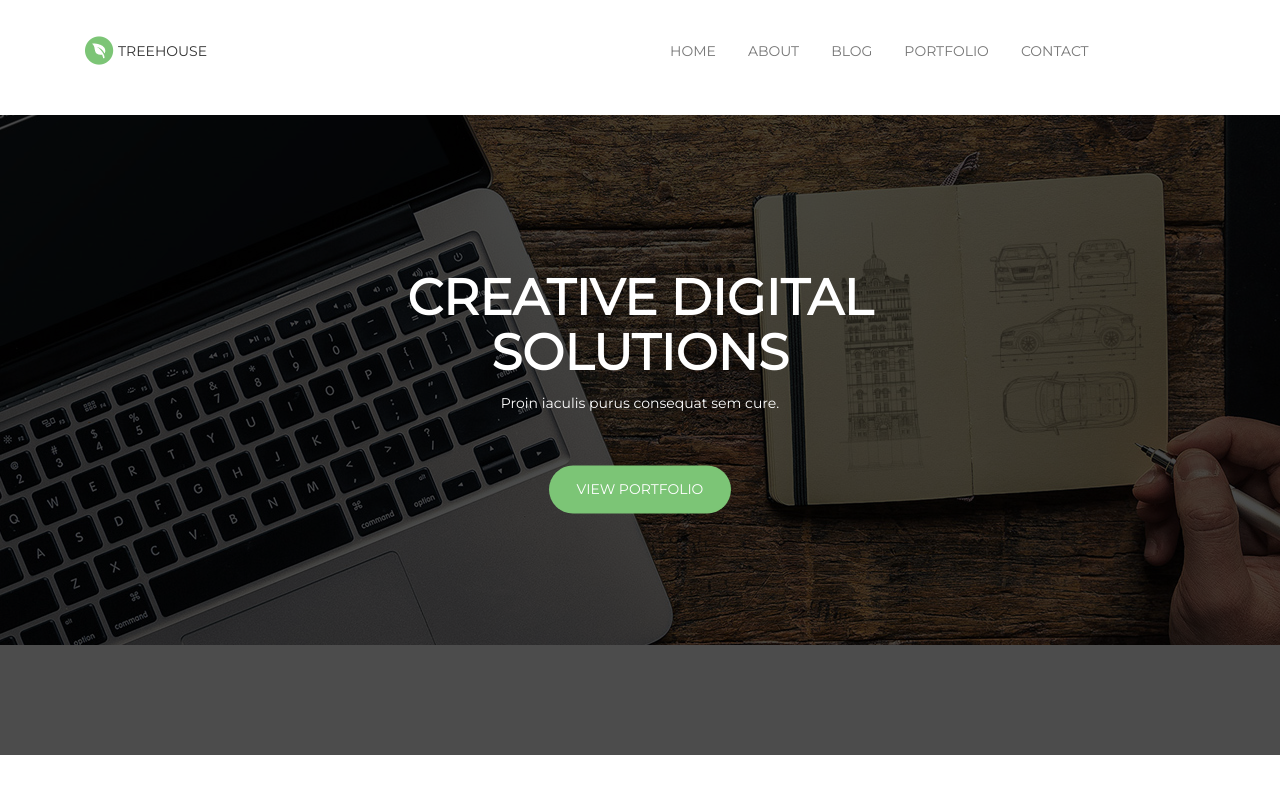
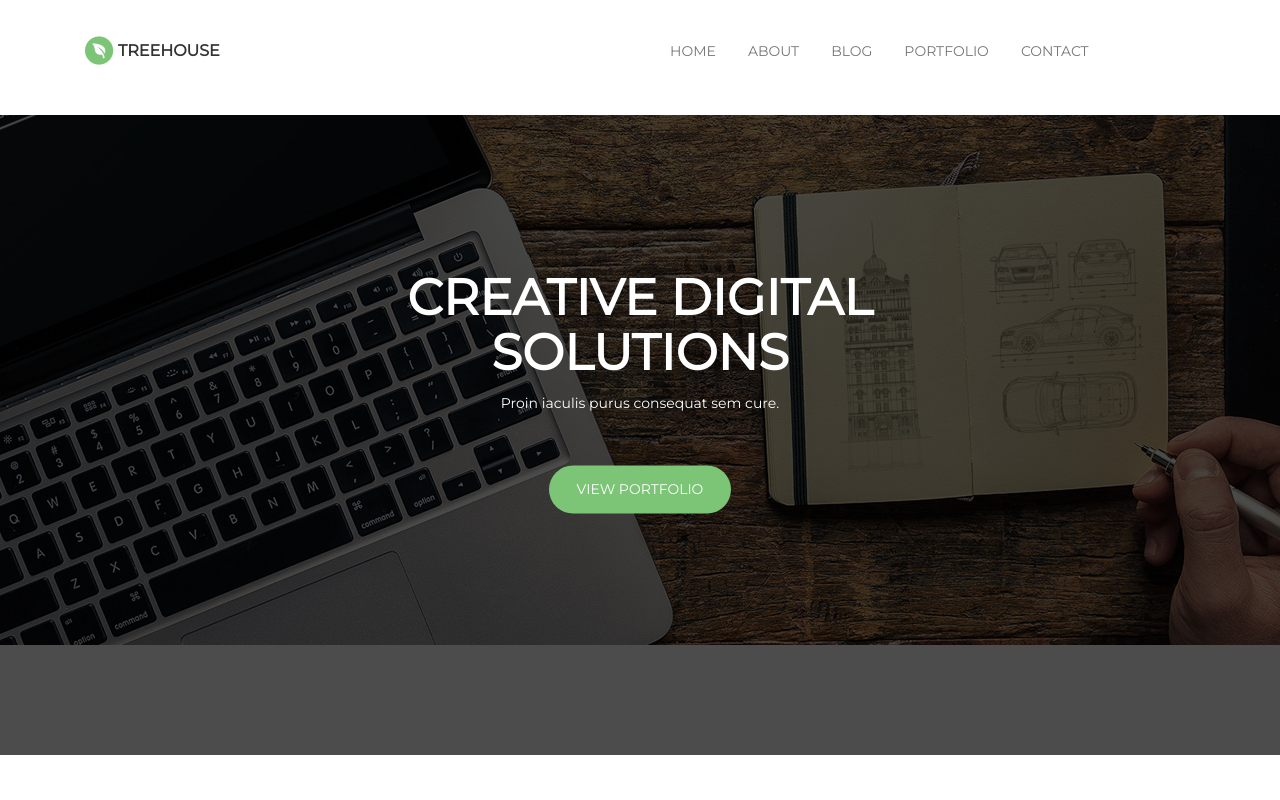
Before and after one commit to ASHridoy/bootstrap-second-treehouse, a plain HTML site: page index.html in a window 1280 px wide. Shown: the top 800 px of the page. Drawn offline with nearby package versions, Linux system fonts and the light colour scheme.

Commit message:
Update style.css

```diff
--- a/css/style.css
+++ b/css/style.css
@@ -14,9 +14,10 @@ body{
 }
 #header h1{
 	text-transform: uppercase;
-    font-size: 14px;
+    font-size: 16px;
     padding-left: 33px;
-    padding-top: 8px;
+    padding-top: 6px;
+    font-weight: 900;
 }
 #header ul{
 	padding-top: 11px;
```
